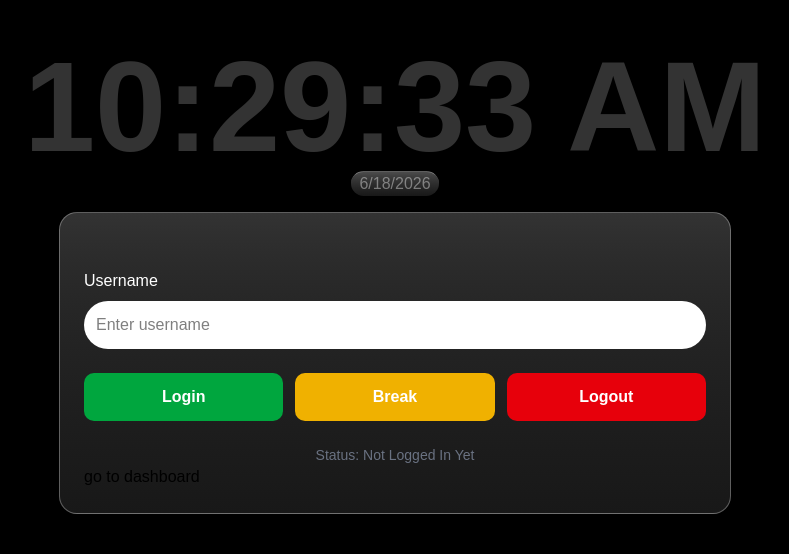
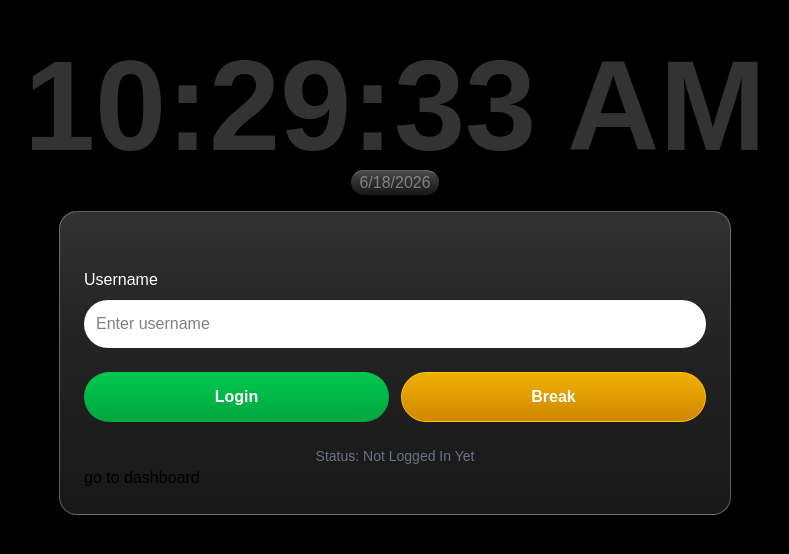
Before and after one commit to Deepakcodez/omhive-desktop, a React (Vite) app: page / in a window 1280 px wide. Shown: the part 126-680 px from the top of the page, without its empty margins (245-1034 px from the left). Built offline with nearby package versions, Linux system fonts and the light colour scheme.

Commit message:
fix login screen

```diff
--- a/package.json
+++ b/package.json
@@ -27,11 +27,13 @@
     "@tailwindcss/vite": "^4.3.1",
     "@tanstack/react-router": "^1.170.16",
     "@tanstack/react-router-devtools": "^1.167.0",
+    "clsx": "^2.1.1",
     "electron-store": "^11.0.2",
     "get-windows": "^9.3.0",
     "lucide-react": "^1.3.0",
     "react-hot-toast": "^2.6.0",
     "recharts": "^3.8.1",
+    "tailwind-merge": "^3.6.0",
     "tailwindcss": "^4.3.1"
   },
   "devDependencies": {
--- a/src/main/constants/index.ts
+++ b/src/main/constants/index.ts
@@ -3,5 +3,5 @@ export const MIN_SESSION_DURATION_SEC = 2
 export const SYNC_LOCAL_INTERVAL_MS = 10_000
 export const SYNC_REMOTE_INTERVAL_MS = 20_000
 export const POLL_INTERVAL_MS = 2_000
-export const API_ENDPOINT = 'https://hive.omenterprisesgroup.in/api'
-// export const API_ENDPOINT = 'http://localhost:8026/api'
+// export const API_ENDPOINT = 'https://hive.omenterprisesgroup.in/api'
+export const API_ENDPOINT = 'http://localhost:8026/api'
--- a/src/main/types/index.ts
+++ b/src/main/types/index.ts
@@ -1,6 +1,7 @@
 import type Store from 'electron-store'
 
 export type TSession = {
+  syncId: string
   userId: string
   attendanceId: string
   activityType: 'work' | 'break'
--- a/src/main/utils/index.ts
+++ b/src/main/utils/index.ts
@@ -1,8 +1,16 @@
 import { API_ENDPOINT } from '../constants'
 import { TSession } from '../types'
 
+
+export function getLocalDate(date = new Date()) {
+  return new Intl.DateTimeFormat('en-CA', {
+    timeZone: 'Asia/Kolkata'
+  }).format(date)
+}
+
+
+
 export async function syncToServer(sessions: TSession[]): Promise<void> {
-  console.log("-----------", sessions[0])
   try {
     const res = await fetch(`${API_ENDPOINT}/activity`, {
       method: 'POST',
--- a/src/preload/index.d.ts
+++ b/src/preload/index.d.ts
@@ -100,6 +100,7 @@ interface Api {
       attendanceId: string
       existing: boolean
       loginTime: Date
+      status: "working" | "break"
     } | null
     success: boolean
     isAdmin?: boolean
@@ -109,6 +110,8 @@ interface Api {
     data: {
       breakId: string
       startTime: Date
+      status: "working" | "break"
+
     } | null
     success: boolean
     message: string
@@ -117,6 +120,8 @@ interface Api {
     data: {
       durationSeconds: number
       resumedAt: Date
+      status: "working" | "break"
+
     }
     success: boolean
     message: string
--- /dev/null
+++ b/src/renderer/src/lib/utils.ts
@@ -0,0 +1,12 @@
+import { clsx, type ClassValue } from "clsx"
+import { twMerge } from "tailwind-merge"
+
+export function cn(...inputs: ClassValue[]) {
+  return twMerge(clsx(inputs))
+}
+
+export function getLocalDate(date = new Date()) {
+  return new Intl.DateTimeFormat('en-CA', {
+    timeZone: 'Asia/Kolkata'
+  }).format(date)
+}
--- a/src/renderer/src/routes/index.tsx
+++ b/src/renderer/src/routes/index.tsx
@@ -1,3 +1,4 @@
+import { cn } from '@renderer/lib/utils'
 import { createFileRoute, Link } from '@tanstack/react-router'
 import { useEffect, useState } from 'react'
 import toast from 'react-hot-toast'
@@ -7,21 +8,12 @@ export const Route = createFileRoute('/')({
 })
 
 function RouteComponent() {
-  const [userName, setUserName] = useState('')
+  const [user, setUser] = useState<{ name: string, id: string } | null>(null)
+  const [inputUserName, setInputUserName] = useState('')
   const [currentTime, setCurrentTime] = useState(new Date())
-  const [_workStatus, setWorkStatus] = useState<'working' | 'break' | 'logged_out' | null>(null)
+  const [workStatus, setWorkStatus] = useState<'working' | 'break' | null>(null)
 
-  const getWorkingStatus = (): 'working' | 'break' | 'logged_out' | null => {
-    const status = localStorage.getItem('status')
-    return status as 'working' | 'break' | 'logged_out' | null
-  }
-  const getUserDetail = (): { name: string; id: string } | null => {
-    const name = localStorage.getItem('userName')
-    const id = localStorage.getItem('userId')
-    if (name && id) return { name, id }
-    return null
-  }
-  const setWorkingStatus = (status: 'working' | 'break' | 'logged_out') => {
+  const setWorkingStatus = (status: 'working' | 'break') => {
     localStorage.setItem('status', status)
     setWorkStatus(status)
   }
@@ -34,9 +26,29 @@ function RouteComponent() {
     return () => clearInterval(timer)
   }, [])
 
-  const handleAction = async (action: string) => {
+  useEffect(() => {
+    const status = localStorage.getItem('status')
+    const userId = localStorage.getItem('userId')
+    const userName = localStorage.getItem('userName')
+
+    if (status) {
+      setWorkStatus(status as 'working' | 'break')
+    }
+
+    if (userId && userName) {
+      setUser({
+        id: userId,
+        name: userName
+      })
+    }
+  }, [])
+
+  const handleAction = async (action: 'LOGIN' | 'BREAK' | 'RESUME' | 'LOGOUT') => {
     if (action === 'LOGIN') {
-      if (!getUserDetail()?.name.trim() && !userName.trim()) {
+      const username =
+        user?.name || inputUserName.trim()
+
+      if (!username) {
         await window.api.alert({
           title: 'Username Required',
           message: 'Please enter your username',
@@ -44,8 +56,7 @@ function RouteComponent() {
         })
         return
       }
-
-      const resp = await window.api.loginUser({ username: getUserDetail()?.name || userName })
+      const resp = await window.api.loginUser({ username })
       console.log(resp)
       if (resp?.isAdmin) {
         console.log("admin")
@@ -64,6 +75,8 @@ function RouteComponent() {
         localStorage.setItem('userId', resp.data.userId)
         localStorage.setItem('userName', resp.data.userName)
         localStorage.setItem('attendanceId', resp.data.attendanceId)
+        setUser({ name: resp.data.userName, id: resp.data.userId })
+        setWorkingStatus(resp.data.status)
         await window.api.alert({
           title: 'Already Logged in',
           message: `Your are Already logged in at ${new Date(resp.data.loginTime).toLocaleString()}`,
@@ -75,7 +88,8 @@ function RouteComponent() {
         localStorage.setItem('userId', resp.data.userId)
         localStorage.setItem('userName', resp.data.userName)
         localStorage.setItem('attendanceId', resp.data.attendanceId)
-        setWorkingStatus('working')
+        setUser({ name: resp.data.userName, id: resp.data.userId })
+        setWorkingStatus(resp.data.status)
         toast.success('Logged in successfully')
       }
     }
@@ -162,7 +176,10 @@ function RouteComponent() {
             type: 'info'
           })
         } else {
-          setWorkingStatus('logged_out')
+          localStorage.removeItem("attendanceId")
+          localStorage.removeItem("status")
+          localStorage.removeItem("breakId")
+          setWorkStatus(null)
           await window.api.alert({
             type: 'info',
             title: 'Logged Out Successfully',
@@ -186,7 +203,7 @@ function RouteComponent() {
           {currentTime.toLocaleTimeString()}
         </h2>
         <div className='bg-linear-to-b from-white/30 to-card w-fit px-2 border-t border-t-white/30 rounded-full  '>
-        <p className=" text-white/40 text-end">{currentTime.toLocaleDateString()}</p>
+          <p className=" text-white/40 text-end">{currentTime.toLocaleDateString()}</p>
         </div>
       </div>
       <div className="w-full max-w-2xl rounded-2xl bg-linear-to-b from-white/20 to-card shadow-xl p-6 border border-white/30">
@@ -194,40 +211,52 @@ function RouteComponent() {
         <div className="text-center mb-8"></div>
 
         {/* Username */}
-        {!getUserDetail() && (
+        {(!user?.name || !user.id) && (
           <div className="mb-6">
             <label className="block mb-2 font-medium text-foreground">Username</label>
 
             <input
               type="text"
               placeholder="Enter username"
-              value={userName}
-              onChange={(e) => setUserName(e.target.value)}
+              value={inputUserName}
+              onChange={(e) => setInputUserName(e.target.value)}
               className="w-full   bg-foreground p-3 outline-none rounded-full"
             />
           </div>
         )}
 
-        {getUserDetail() && (
+        {user?.name && (
           <div className="mb-6">
             <h1 className="text-3xl font-bold text-foreground">
-              Welcome Back <span className="text-primary uppercase">{getUserDetail()?.name}</span>!
+              Welcome Back <span className="text-primary uppercase">{user?.name}</span>!
             </h1>
           </div>
         )}
 
         {/* Buttons */}
-        <div className="grid grid-cols-3 gap-3">
+        <div className="grid grid-cols-2 gap-3">
           <button
-            onClick={() => handleAction('LOGIN')}
-            className="rounded-lg bg-green-600 text-white py-3 font-semibold hover:opacity-90"
+            onClick={() => {
+              const isLoggedIn =
+                workStatus === 'working' ||
+                workStatus === 'break'
+              isLoggedIn ?
+                handleAction('LOGOUT') :
+                handleAction('LOGIN')
+            }}
+            className={cn("rounded-full text-white py-3 font-semibold hover:opacity-90 active:scale-95  transition-all duration-300",
+              (workStatus === 'working' ||
+                workStatus === 'break') ? 'bg-linear-to-b from-red-500 to-red-600 border border-red-400' : 'bg-linear-to-b from-green-500 to-green-600')}
           >
-            {getWorkingStatus() === 'working' ? 'Working' : 'Login'}
+            {(workStatus === 'working' ||
+              workStatus === 'break') ? 'Logout' : 'Login'}
           </button>
 
           <button
             onClick={() => {
-              if (getWorkingStatus() === 'logged_out') {
+              const attendanceId =
+                localStorage.getItem('attendanceId')
+              if (!attendanceId) {
                 window.api.alert({
                   title: 'Already Logged Out',
                   message: 'You are already logged out',
@@ -235,29 +264,27 @@ function RouteComponent() {
                 })
                 return
               }
-              if (getWorkingStatus() == 'break') {
+              if (workStatus == 'break') {
                 console.log('clling resume')
                 handleAction('RESUME')
               } else {
                 handleAction('BREAK')
               }
             }}
-            className="rounded-lg bg-yellow-500 text-white py-3 font-semibold hover:opacity-90"
+            className={cn("rounded-full  text-white py-3 font-semibold hover:opacity-90 active:scale-95  transition-all duration-300",
+              workStatus === 'break' ? "bg-linear-to-b from-purple-500 to-purple-600 border border-purple-400" : "bg-linear-to-b from-yellow-500 to-yellow-600 border border-yellow-400"
+
+            )}
           >
-            {getWorkingStatus() === 'break' ? 'Resume' : 'Break'}
+            {workStatus === 'break' ? 'Resume' : 'Break'}
           </button>
 
-          <button
-            onClick={() => handleAction('LOGOUT')}
-            className="rounded-lg bg-red-600 text-white py-3 font-semibold hover:opacity-90"
-          >
-            Logout
-          </button>
+
         </div>
 
         {/* Footer */}
         <div className="mt-6 text-center text-sm text-gray-500">
-          Status: {getWorkingStatus()?.toUpperCase() || 'Not Logged In Yet'}
+          Status: {workStatus?.toUpperCase() || 'Not Logged In Yet'}
         </div>
         <Link to="/admin">go to dashboard</Link>
       </div>
```
Also changed, not shown: src/main/index.ts (+5 -2 lines), 1 other file (tests, documents, lock files or other folders).
